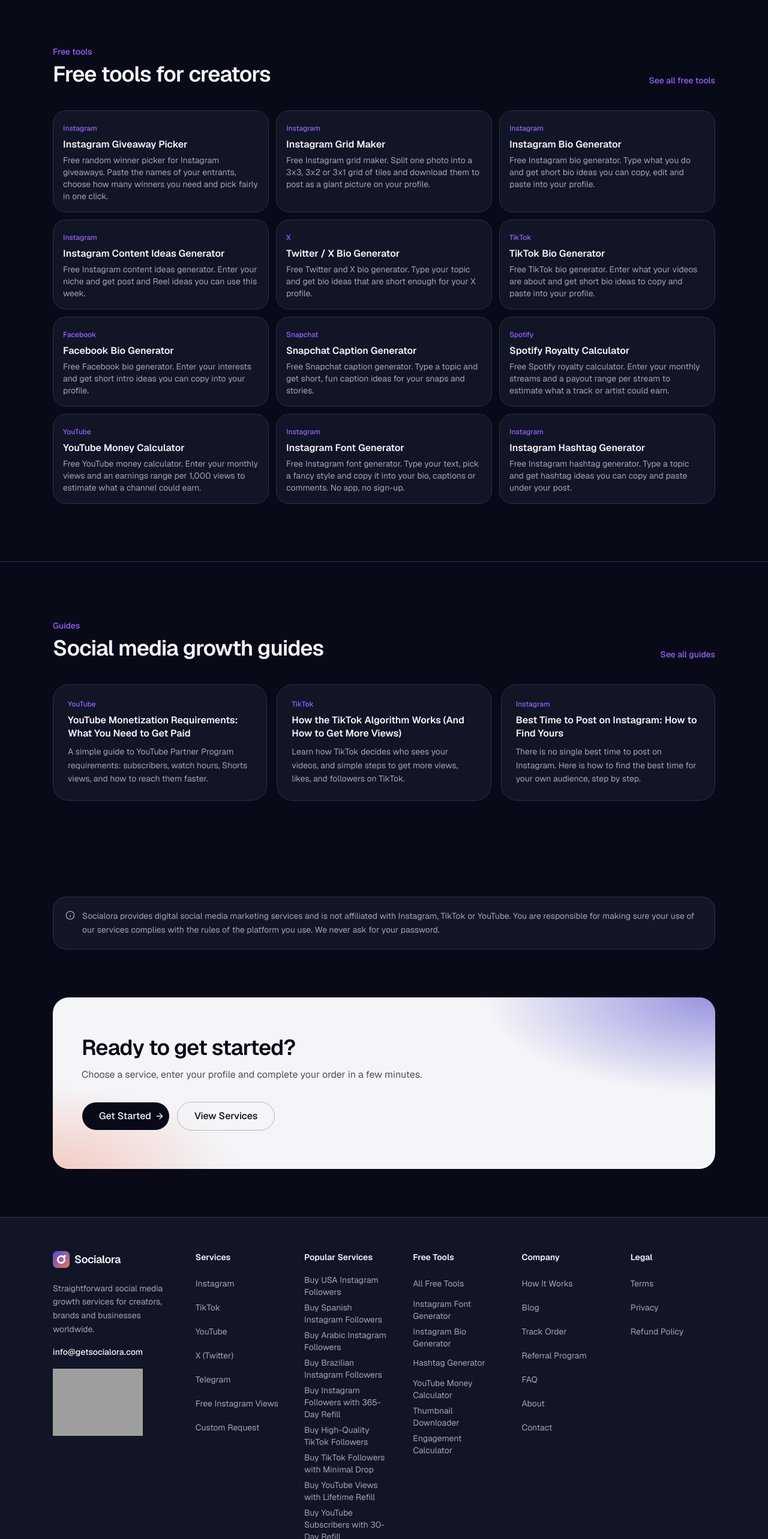
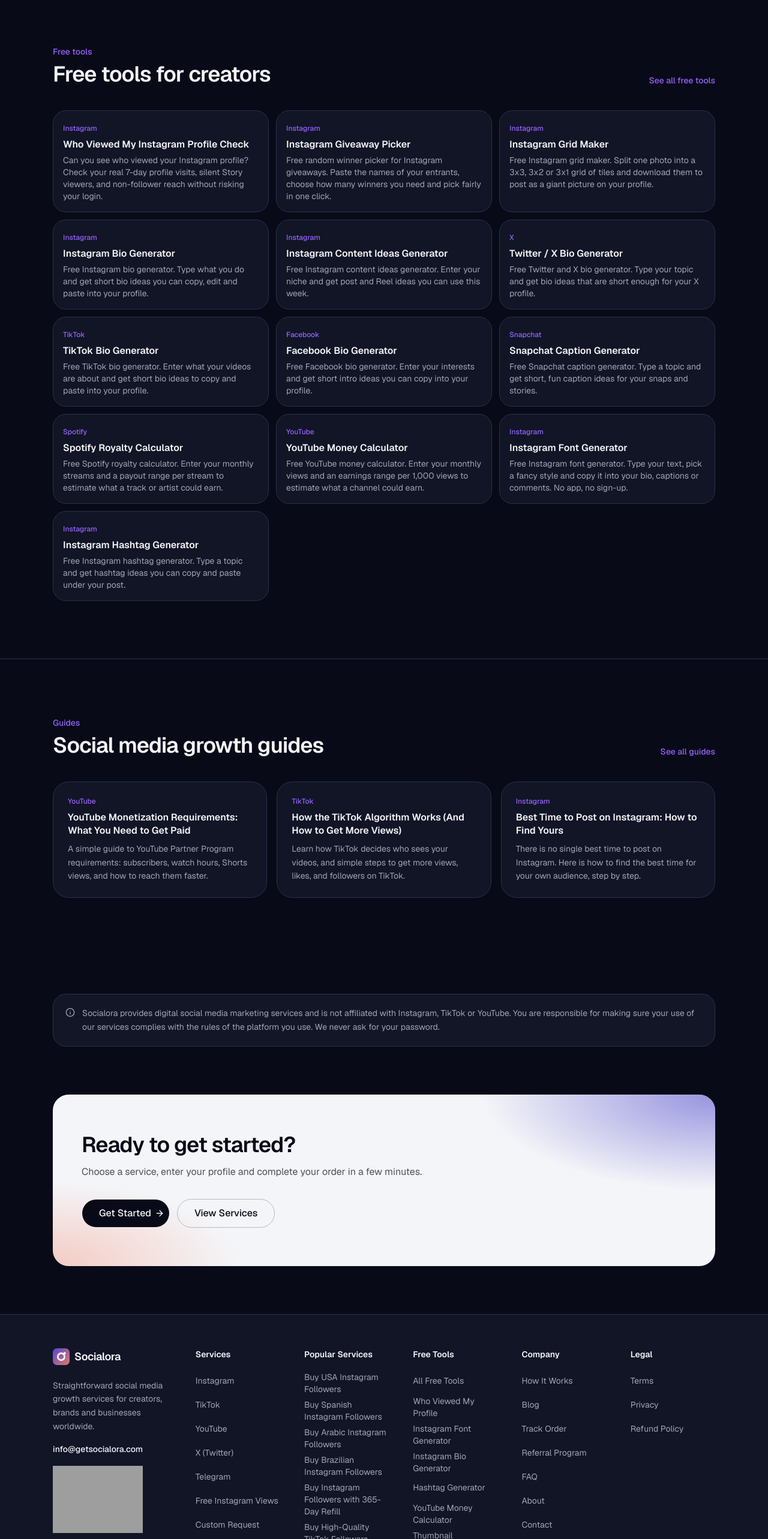
Before and after one commit to socialora1-code/socialora, a Next.js app: page / in a window 1280 px wide. Shown: the part 3656-6222 px from the top of the page at 60% size. Built offline with nearby package versions, Linux system fonts and the light colour scheme; no server answers; grey boxes are pictures that could not be loaded.

Commit message:
feat(nav): feature Who Viewed My Profile in home tools and footer

```diff
--- a/components/home/tools-section.tsx
+++ b/components/home/tools-section.tsx
@@ -4,6 +4,7 @@ import { getTool } from '@/lib/tool-list'
 import type { ToolDef } from '@/lib/tool-data/types'
 
 const FEATURED = [
+  'who-viewed-my-instagram-profile',
   'instagram-giveaway-picker',
   'instagram-grid-maker',
   'instagram-bio-generator',
--- a/components/site/site-footer.tsx
+++ b/components/site/site-footer.tsx
@@ -61,6 +61,7 @@ const COLUMNS = [
     title: 'Free Tools',
     links: [
       { href: '/tools', label: 'All Free Tools' },
+      { href: '/tools/who-viewed-my-instagram-profile', label: 'Who Viewed My Profile' },
       { href: '/tools/instagram-font-generator', label: 'Instagram Font Generator' },
       { href: '/tools/instagram-bio-generator', label: 'Instagram Bio Generator' },
       { href: '/tools/instagram-hashtag-generator', label: 'Hashtag Generator' },
```
